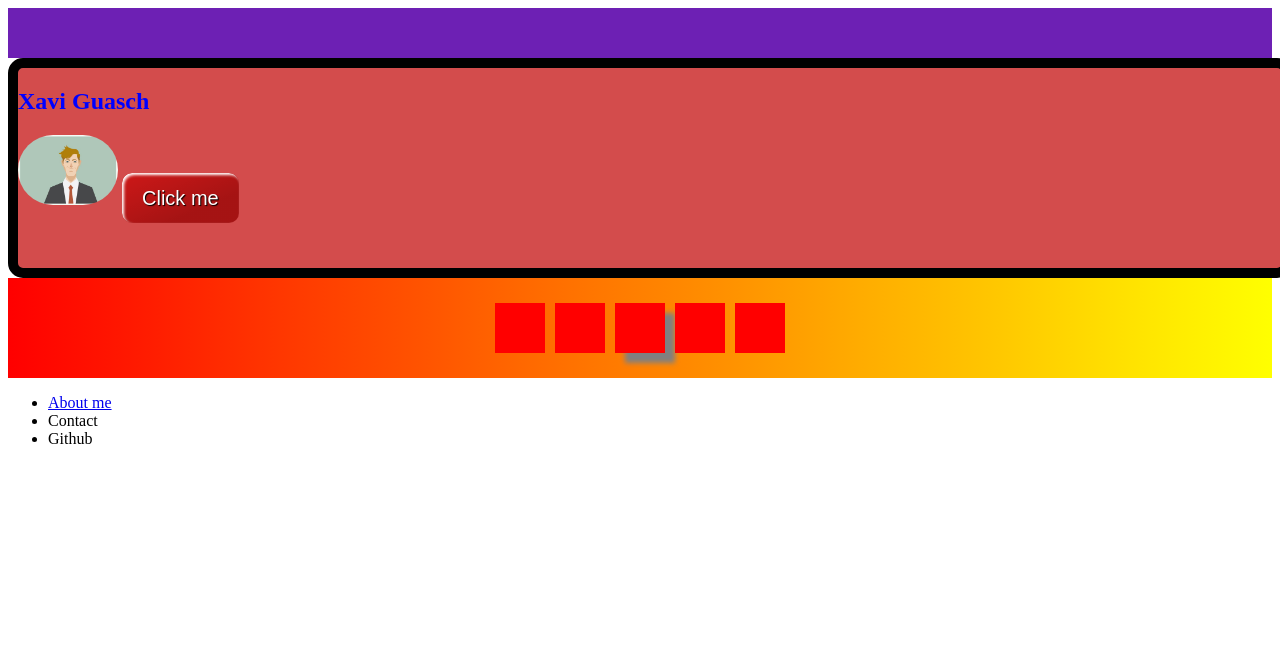
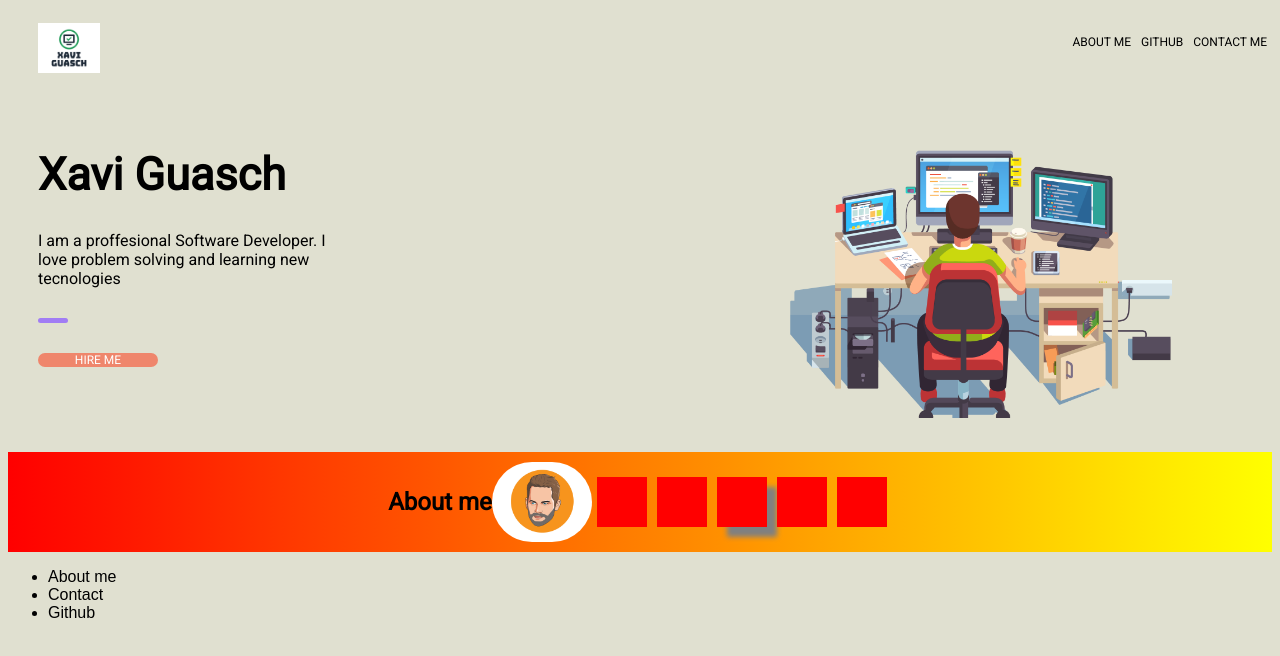
Before and after one commit to xaviguasch/portofio-ycb-project, a plain HTML site: page index.html in a window 1280 px wide. Drawn offline with Linux system fonts and the light colour scheme.

Commit message:
added basic layout to the hero section

```diff
--- a/index.html
+++ b/index.html
@@ -4,20 +4,46 @@
     <meta charset="UTF-8" />
     <meta name="viewport" content="width=device-width, initial-scale=1.0" />
     <link rel="stylesheet" href="styles.css" />
-    <title>Portfolio</title>
+    <link
+      href="https://fonts.googleapis.com/css2?family=Roboto&display=swap"
+      rel="stylesheet"
+    />
+    <title>Xavi Guasch Portfolio</title>
   </head>
   <body>
-    <header></header>
-    <div class="about-me">
-      <h2 id="name">Xavi Guasch</h2>
+    <nav>
+      <img class="logo" src="./images/logo.png" alt="Xavi Guasch logo" />
+      <ul class="nav-bar">
+        <li><a href="#about-me">About me</a></li>
+        <li><a href="https://github.com/xaviguasch">Github</a></li>
+        <li><a href="./pages/contact.html">Contact me</a></li>
+      </ul>
+    </nav>
+    <div class="hero">
+      <div class="hero-info">
+        <h1 id="name">Xavi Guasch</h1>
+        <p>
+          I am a proffesional Software Developer. I love problem solving and learning new
+          tecnologies
+        </p>
+        <div class="styled-break"></div>
+        <div class="button">Hire me</div>
+      </div>
+      <div>
+        <img
+          class="hero-image"
+          src="./images/programmer-source-code-clip-art-computer-e056818e3d327b3e02ed19768b88136f.png"
+          alt="working man illustration"
+        />
+      </div>
+    </div>
+    <section>
+      <h2><a name="about-me"></a> About me</h2>
       <img
         class="avatar"
-        src="./images/headshot-of-smiling-young-businessman-vector.jpg"
+        src="./images/create-cartoon-headshot-from-photo.png"
         alt="Cartoon headshot"
       />
-      <button>Click me</button>
-    </div>
-    <section>
       <div class="test"></div>
       <div class="test"></div>
       <div class="test" id="main"></div>
--- a/styles.css
+++ b/styles.css
@@ -1,12 +1,32 @@
 body {
   display: flex;
   flex-direction: column;
+  font-family: 'Roboto', sans-serif;
+  background-color: #e0e0d0;
 }
 
-header {
+nav {
   width: 100%;
+  height: 80px;
+  display: flex;
+  justify-content: space-between;
+}
+
+.nav-bar {
+  display: flex;
+  justify-content: flex-end;
+  list-style-type: none;
+  text-transform: uppercase;
+  font-size: 12px;
+}
+
+.nav-bar li {
+  margin: 15px 5px;
+}
+
+.logo {
   height: 50px;
-  background-color: rgb(109, 32, 180);
+  margin: 15px 30px;
 }
 
 section {
@@ -19,12 +39,29 @@ section {
   justify-content: center;
 }
 
-.about-me {
+.hero {
   width: 100%;
-  height: 200px;
-  background-color: rgb(211, 76, 76);
-  border: solid black 10px;
-  border-radius: 15px;
+  display: flex;
+  justify-content: space-between;
+  flex-wrap: wrap;
+}
+
+.hero-info {
+  margin: 30px;
+  max-width: 300px;
+}
+
+.hero-image {
+  height: 300px;
+  margin: 30px;
+}
+
+.styled-break {
+  width: 30px;
+  height: 5px;
+  background-color: #a17df4;
+  border-radius: 2.5px;
+  margin: 30px 0 30px 0;
 }
 
 .avatar {
@@ -37,7 +74,7 @@ section {
 }
 
 #name {
-  color: blue;
+  font-size: 45px;
 }
 
 .test {
@@ -47,28 +84,40 @@ section {
   background-color: red;
 }
 
-button {
+.button {
   border: 0;
   padding: 0 20px;
   font-size: 20px;
-  line-height: 2.5;
-  color: rgb(255, 255, 255);
-  text-shadow: 1px 1px 1px #000;
-  background-color: rgb(206, 24, 24);
-  background-image: linear-gradient(
-    to top left,
-    rgba(0, 0, 0, 0.2),
-    rgba(0, 0, 0, 0.2) 30%,
-    rgba(0, 0, 0, 0)
-  );
-  box-shadow: inset 2px 2px 3px; rgba(255,255, 255, 0.6), inset -2px -2px 3px rgba(0,0,0,0.6);
-  border-radius: 10px;
+  background-color: #ef866c;
+  width: 80px;
+  border-radius: 20px;
+  color: #ffffff;
+  text-transform: uppercase;
+  font-size: 12px;
+  text-align: center;
 }
 
-button:hover{
-  background-color: rgba(255,0,0,1);
+.button:hover {
+  background-color: #ef744b;
 }
 
-button:active{
+.button:active {
   box-shadow: inset -2px -2px 3px rgba(255, 255, 255, 0.6);
 }
+
+footer {
+  font-family: Arial, Helvetica, sans-serif;
+}
+
+a {
+  text-decoration: none;
+  color: black;
+}
+
+a:hover {
+  color: orangered;
+}
+
+a:active {
+  color: purple;
+}
```
Also changed, not shown: pages/contact.html (added, +12 -0 lines), images/Working_Men_VectorForFree.png (added), images/create-cartoon-headshot-from-photo.png (added), images/headshot-of-smiling-young-businessman-vector.jpg (deleted), images/logo.png (added), images/programmer-source-code-clip-art-computer-e056818e3d327b3e02ed19768b88136f.png (added).
